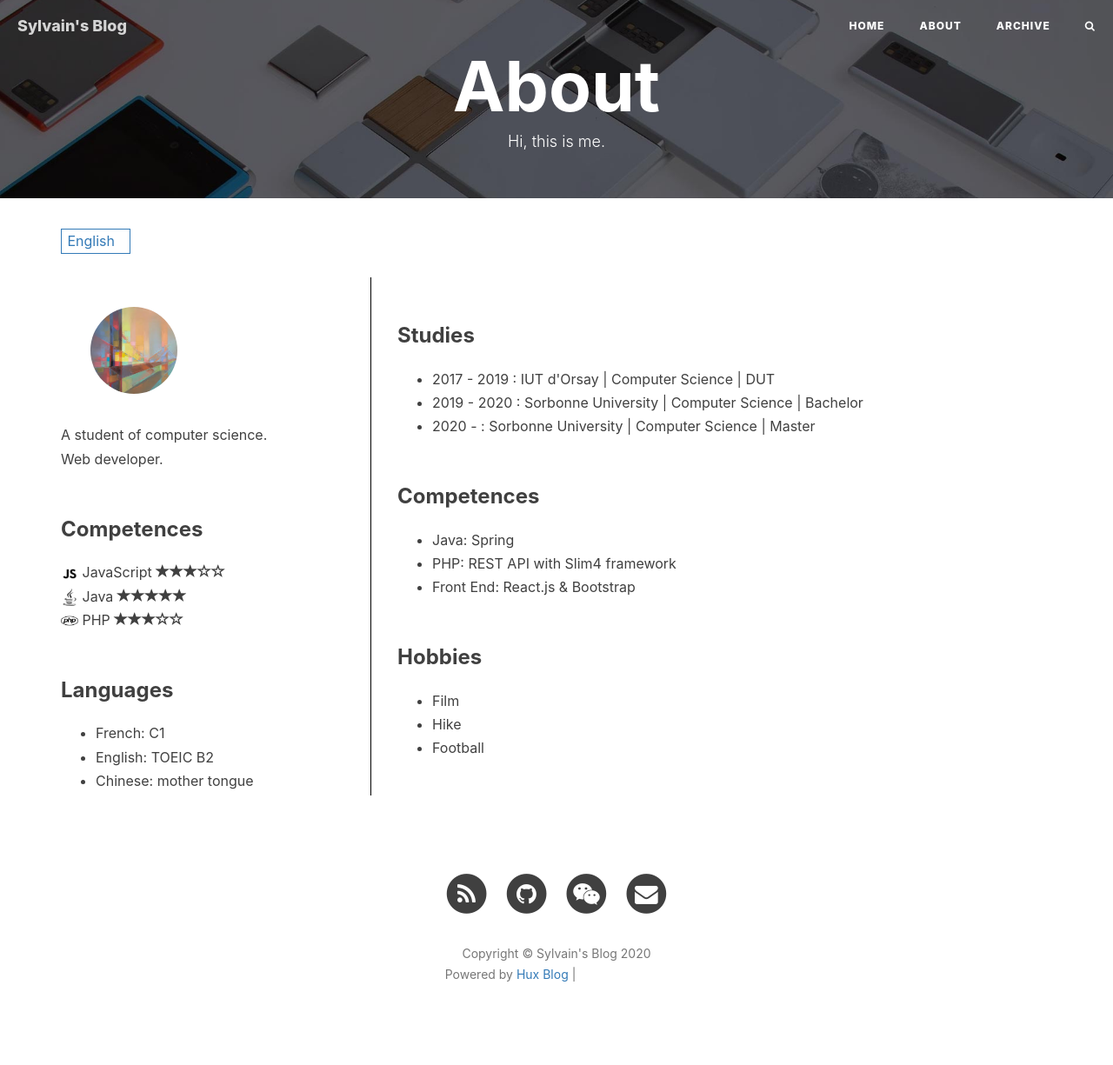
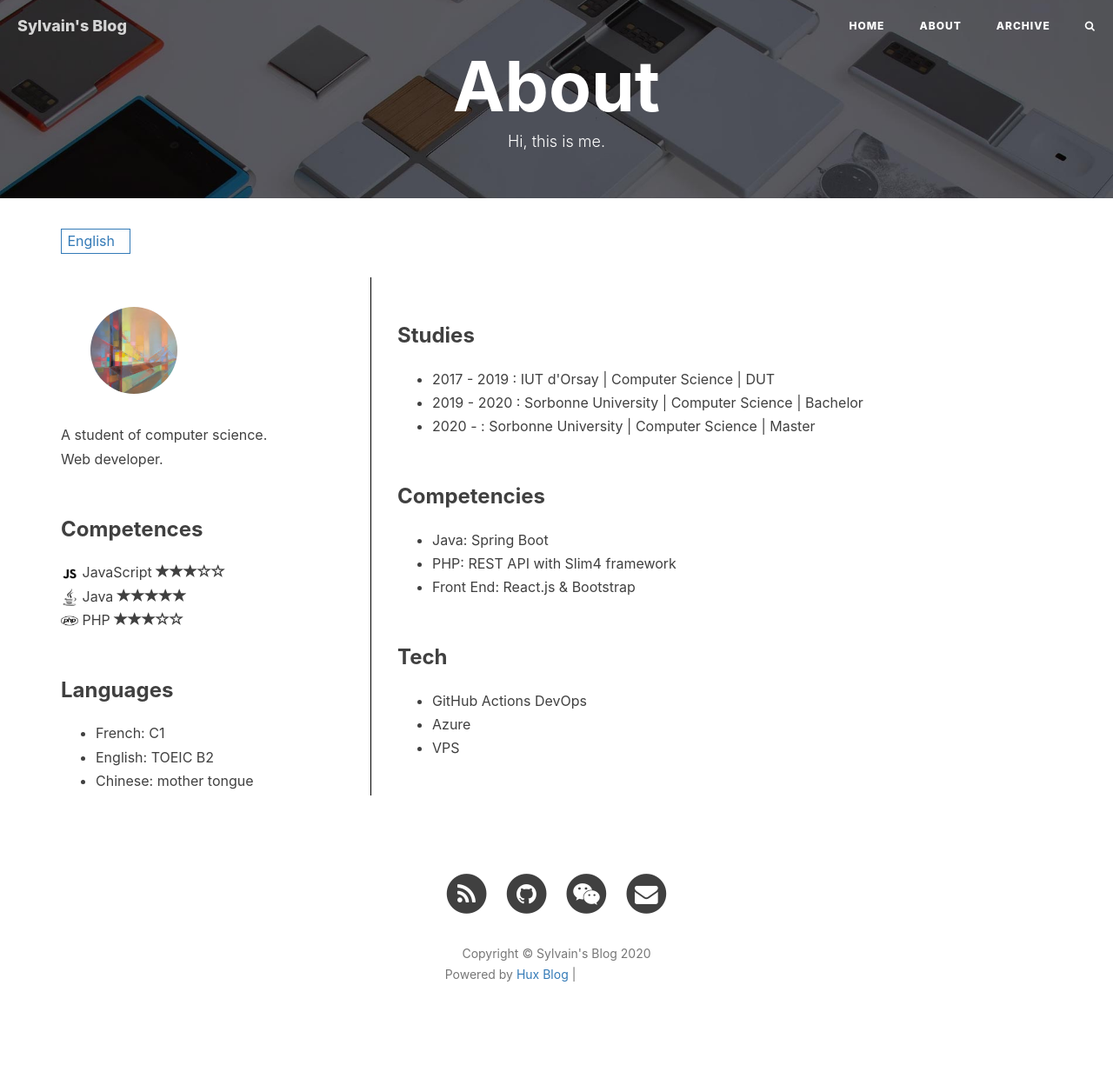
Before and after one commit to valeeraZ/valeeraZ.github.io, a Jekyll site: the page built from about.html, in a window 1280 px wide. Shown: the whole page at 87% size. Built offline with Jekyll 4.4.1, drawn with Linux system fonts in a browser that asks for light colours; nearby versions of some CDN libraries; comment, search, counter and statistics services are not loaded; grey boxes are pictures that could not be loaded.

Commit message:
Change about.html

```diff
--- a/about.html
+++ b/about.html
@@ -47,18 +47,18 @@ header-img: "img/about-bg.jpg"
                 <li>2019 - 2020 : Sorbonne University | Computer Science | Bachelor</li>
                 <li>2020 - : Sorbonne University | Computer Science | Master</li>
             </ul>
-            <h3>Competences</h3>
+            <h3>Competencies</h3>
             <ul>
-                <li>Java: Spring</li>
+                <li>Java: Spring Boot</li>
                 <li>PHP: REST API with Slim4 framework</li>
                 <li>Front End: React.js & Bootstrap</li>
             </ul>
 
-            <h3>Hobbies</h3>
+            <h3>Tech</h3>
             <ul>
-                <li>Film</li>
-                <li>Hike</li>
-                <li>Football</li>
+                <li>GitHub Actions DevOps</li>
+                <li>Azure</li>
+                <li>VPS</li>
             </ul>
 
         </div>
@@ -94,15 +94,15 @@ header-img: "img/about-bg.jpg"
             </ul>
             <h3>Compétences</h3>
             <ul>
-                <li>Java: Spring</li>
+                <li>Java: Spring Boot</li>
                 <li>php: REST API avec Slim4 Framework</li>
                 <li>Front End: React.js & Bootstrap</li>
             </ul>
-            <h3>Centre d'intérêts</h3>
+            <h3>Tech</h3>
             <ul>
-                <li>Film</li>
-                <li>Randonnée</li>
-                <li>Football</li>
+                <li>GitHub Actions DevOps</li>
+                <li>Azure</li>
+                <li>VPS</li>
             </ul>
 
         </div>
```
